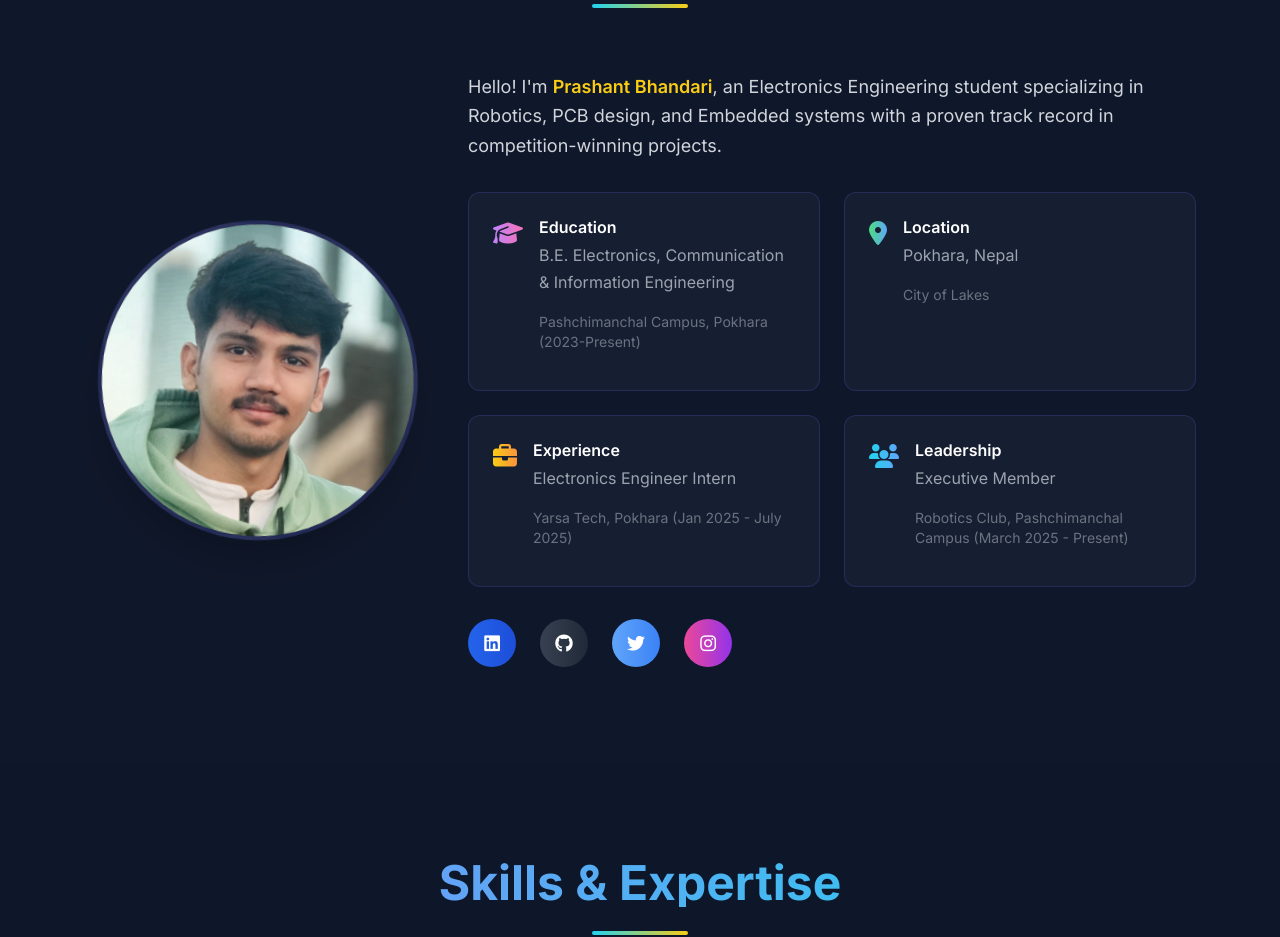
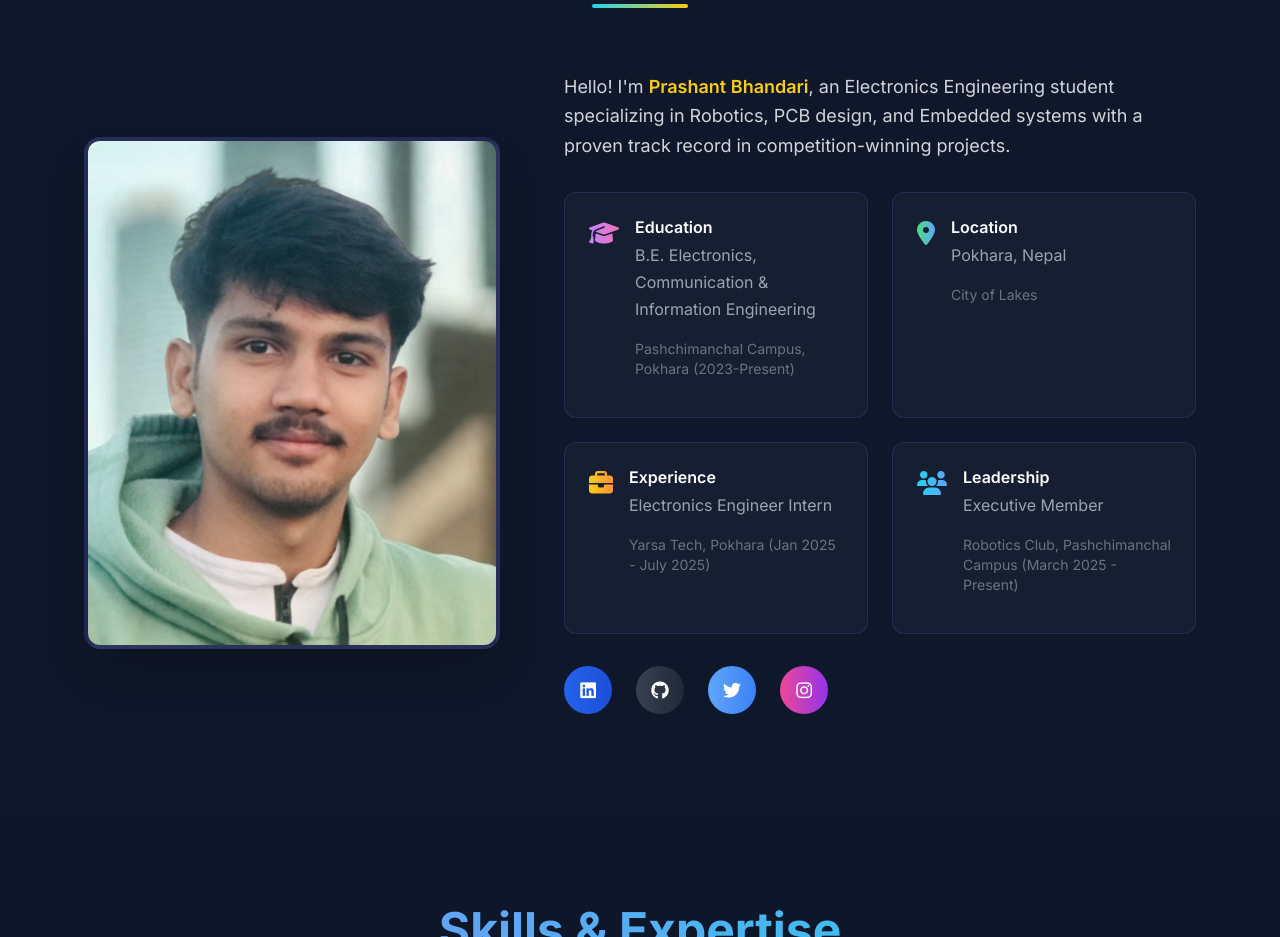
Before and after one commit to prashantbhandary/prashantbhandari, a Next.js app: page / in a window 1280 px wide. Shown: the part 1040-1977 px from the top of the page. Built offline with nearby package versions, Linux system fonts and the light colour scheme.

Commit message:
enlage pp

```diff
--- a/src/components/About.tsx
+++ b/src/components/About.tsx
@@ -14,16 +14,16 @@ export default function About() {
         <div className="flex flex-col lg:flex-row items-center gap-16">
           {/* Profile Image */}
           <div className="flex-shrink-0">
-            <div className="relative w-80 h-80 rounded-full overflow-hidden border-4 border-indigo-500/20 shadow-2xl bg-gradient-to-br from-slate-800 to-slate-900 animate-float">
+            <div className="relative w-[26rem] h-[32rem] rounded-2xl overflow-hidden border-4 border-indigo-500/20 shadow-2xl bg-gradient-to-br from-slate-800 to-slate-900 hover:shadow-indigo-500/20 transition-all duration-500">
               <Image
                 src="/images/PrashantBhandari.png"
                 alt="Prashant Bhandari - Electronics Engineer in Pokhara, Nepal"
-                width={320}
-                height={320}
+                width={416}
+                height={512}
                 className="w-full h-full object-cover transition-transform duration-500 hover:scale-105 filter grayscale-[20%] contrast-110 hover:grayscale-0 hover:contrast-120"
                 priority
               />
-              <div className="absolute inset-0 bg-gradient-to-br from-cyan-400/10 via-transparent to-yellow-400/10 rounded-full animate-spin-slow"></div>
+              <div className="absolute inset-0 bg-gradient-to-br from-cyan-400/10 via-transparent to-yellow-400/10 rounded-2xl"></div>
             </div>
           </div>
 
```
